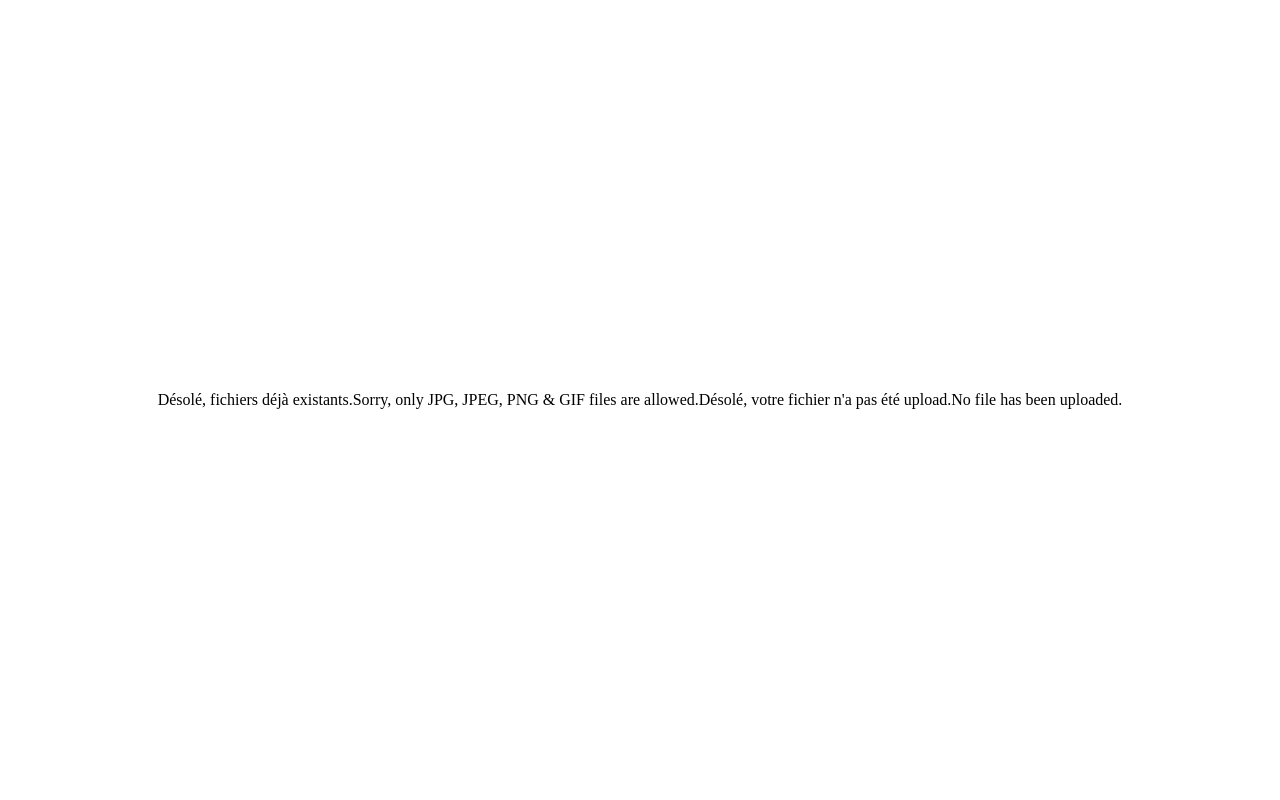
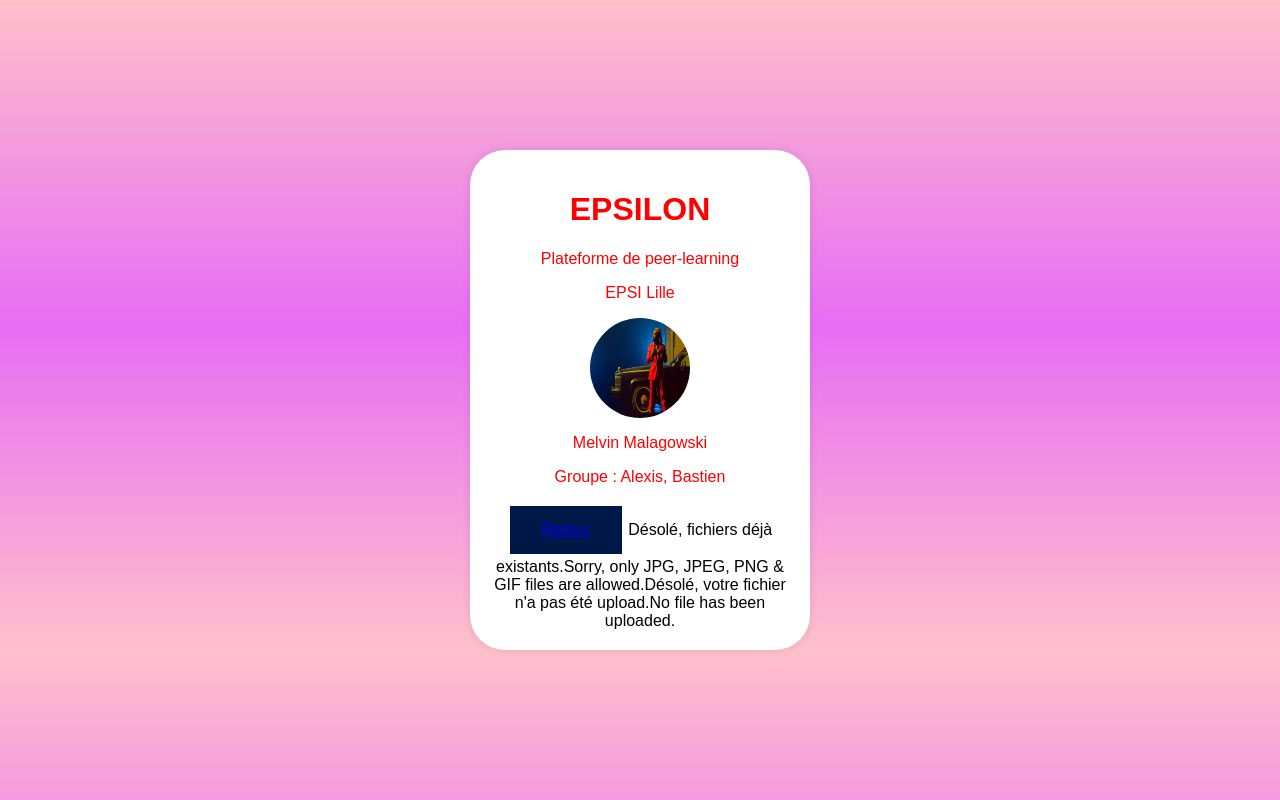
Before and after one commit to melio59/MaintenanceApp, a PHP site: page /upload.php in a window 1280 px wide. Run offline with PHP 8.4, Linux system fonts and the light colour scheme; data that the repository does not hold is empty.

Commit message:
nouveau commit

```diff
--- /dev/null
+++ b/header.php
@@ -0,0 +1,27 @@
+<!DOCTYPE html>
+<html lang="en">
+<head>
+    <meta charset="UTF-8">
+    <meta name="viewport" content="width=device-width, initial-scale=1.0">
+    <link rel="stylesheet" href="style.css?v=1.6">
+    <title>MaintenanceApp</title>
+
+
+</head>
+<body>
+
+        <div class="formulaire" action="upload.php" method="post" enctype="multipart/form-data">
+            <h1>EPSILON</h1>
+            <p>Plateforme de peer-learning</p>
+            <p>EPSI Lille</p>
+            <img src="./melvin.jfif" alt="logo" class="jokair">
+            <p>Melvin Malagowski</p>
+            <p>Groupe : Alexis, Bastien</p>
+        </div>
+
+
+
+
+
+</body>
+</html>
--- a/style.css
+++ b/style.css
@@ -8,12 +8,18 @@
     box-sizing: border-box;
 
 
+    h1, p {
+    color: red;
+}
+
+
 
 }
 
 form {
     margin: 0 auto;
     width: 300px;
+
 }
 
 img.jokair {
--- a/upload.php
+++ b/upload.php
@@ -5,27 +5,30 @@
     <meta name="viewport" content="width=device-width, initial-scale=1.0">
     <title>Document</title>
     <style>
-        img {
-            max-width: 100%;
-            height: auto;
+
+        .btn-back {
+            background-color: #001848;
+            border: none;
+            color: white;
+            padding: 15px 32px;
+            text-align: center;
+            text-decoration: none;
+            display: inline-block;
+            font-size: 16px;
+            margin: 4px 2px;
+            cursor: pointer;
         }
+    </style>
 
-        body {
-            display: flex;
-            justify-content: center;
-            align-items: center;
-            height: 100vh;
-            margin: 0;
-            background-color: transparent;
-            background-image: linear-gradient(to top, #fff0 0%, #fff 100%);
-        }
+</head>
+<body>
+    <div class="container">
+<?php include 'header.php'; ?>
+    <button class="btn-back">
+<a href="index.php">Retour</a> <br>
+</button>
 
 
-
-
-    </style>
-</head>
-<body>
 <?php
 session_start();
 
@@ -50,16 +53,16 @@
 }
 
 if (file_exists($target_file)) {
-    echo "Désolé, fichiers déjà existants.";
+    echo "Désolé, fichiers déjà existants.";  // verif pour le fichier deja existant ou pas
     $uploadOk = 0;
 }
 
-if ($_FILES["fileToUpload"]["size"] > 1500000) {
+if ($_FILES["fileToUpload"]["size"] > 1500000) {  // verif pour la taille du fichier
     echo "Désolé, fichiers trop grands.";
     $uploadOk = 0;
 }
 
-if($imageFileType != "jpg" && $imageFileType != "png" && $imageFileType != "jpeg"
+if($imageFileType != "jpg" && $imageFileType != "png" && $imageFileType != "jpeg" // verif pour le type de fichier
 && $imageFileType != "gif" && $imageFileType != "pdf"  ) {
     echo "Sorry, only JPG, JPEG, PNG & GIF files are allowed.";
     $uploadOk = 0;
@@ -80,11 +83,13 @@
     if ($imageFileType == "pdf") {
         echo '<embed src="'.$_SESSION['uploaded_file'].'" type="application/pdf" width="100%" height="600px" />';
     } else {
-        echo '<img src="'.$_SESSION['uploaded_file'].'" alt="Uploaded Image">';
+        echo '<img src="'.$_SESSION['uploaded_file'].'" alt="Uploaded Image" style="max-width:100%;">';
     }
 } else {
     echo 'No file has been uploaded.';
 }
+
 ?>
+</div>
 </body>
 </html>
```
Also changed, not shown: index.php (+14 -14 lines), uploads/LoopingImage.jpg (added), uploads/bannière-achat-1.jpg (added), uploads/image-fotor-20230919134534.png (added), uploads/image-removebg-preview.png (added), uploads/linkedin.png (added), uploads/youtube.png (added), 2 other files.
